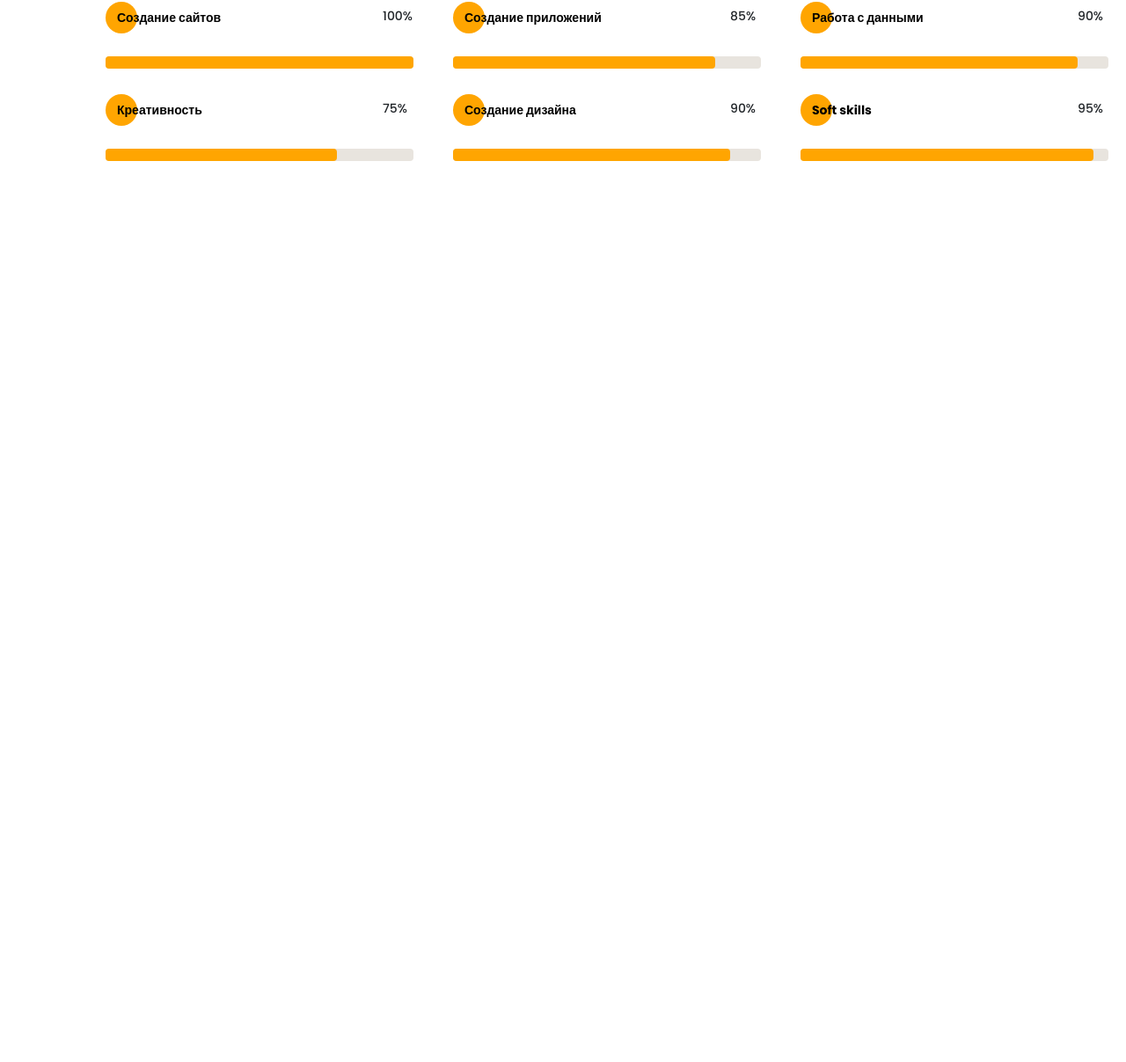
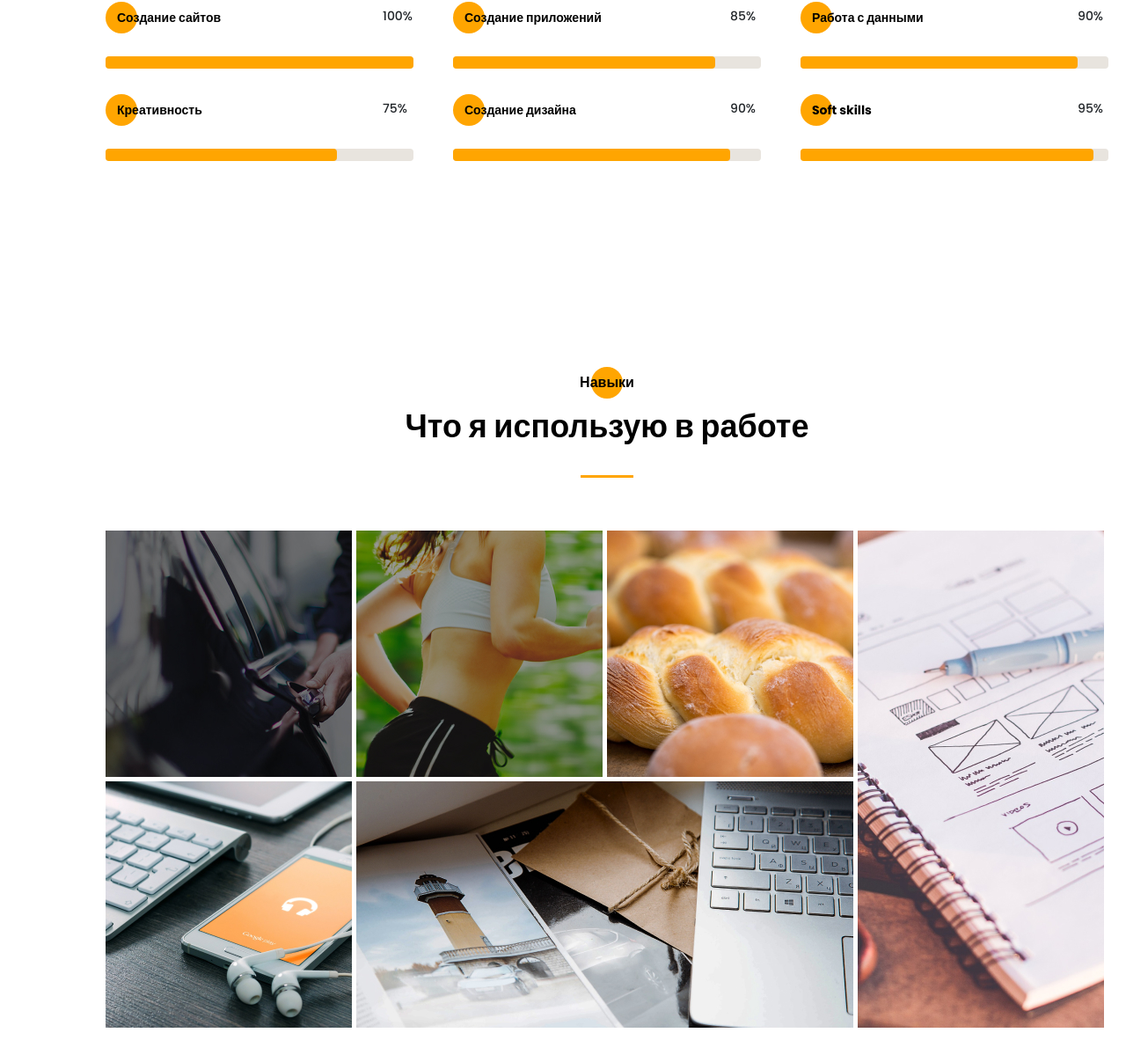
Before and after one commit to Alekseywow/portfolio_nov, a website: page src/index.html in a window 1280 px wide. Shown: the part 3185-4392 px from the top of the page at 88% size. Before the commit the page ends 3488 px from the top, so only its background shows below. Drawn offline with nearby package versions, Linux system fonts and the light colour scheme; files that its build step writes are made by us from their sources; files whose address does not match are found by name.

Commit message:
added blog portfolio

```diff
--- a/src/index.html
+++ b/src/index.html
@@ -140,10 +140,10 @@
 
     <section class="resume">
         <div class="container">
-            <h2 class="title title_fz16 resume__title">
+            <h2 class="title title_fz16 title__section-title">
                 Опыт
             </h2>
-            <div class="title title_fz36 resume__subtitle">
+            <div class="title title_fz36 title__section-subtitle">
                 Чем я буду полезна
             </div>
             <div class="divider"></div>
@@ -222,8 +222,8 @@
 
     <section class="skills">
         <div class="container">
-            <h2 class="title title_fz16 skills__title">Навыки</h2>
-            <div class="title title_fz36 skills__subtitle">Что я использую в работе</div>
+            <h2 class="title title_fz16 title__section-title">Навыки</h2>
+            <div class="title title_fz36 title__section-subtitle">Что я использую в работе</div>
             <div class="divider"></div>
             <div class="skills__inner">
                 <div class="skills__item">
@@ -323,6 +323,35 @@
         </div>
     </section>
 
+    <section class="portfolio">
+        <div class="container">
+            <h2 class="title title_fz16 title__section-title">Навыки</h2>
+            <div class="title title_fz36 title__section-subtitle">Что я использую в работе</div>
+            <div class="divider"></div>
+
+            <div class="portfolio__wrapper">
+                <a href="#" class="portfolio__item">
+                    <img src="img/works/uber.jpg" alt="uber">
+                </a>
+                <a href="#" class="portfolio__item">
+                    <img src="img/works/pulse.jpg" alt="pulse">
+                </a>
+                <a href="#" class="portfolio__item">
+                    <img src="img/works/bread.jpg" alt="test">
+                </a>
+                <a href="#" class="portfolio__item vertical">
+                    <img src="img/works/plans.jpg" alt="test">
+                </a>
+                <a href="#" class="portfolio__item">
+                    <img src="img/works/ipad.jpg" alt="test">
+                </a>
+                <a href="#" class="portfolio__item horizonal">
+                    <img src="img/works/mac.jpg" alt="test">
+                </a>
+            </div>
+        </div>
+    </section>
+
     <script src="js/script.js"></script>
 </body>
 </html>
--- /dev/null
+++ b/src/sass/blocks/_portfolio.scss
@@ -0,0 +1,28 @@
+.portfolio{
+    padding: 120px;
+
+    &__wrapper{
+        margin-top: 60px;
+        display: grid;
+        grid-template: repeat(2, 280px) / repeat(4, 280px);
+        grid-auto-rows: 280px;
+        gap: 5px;
+        .vertical{
+            grid-row: 1 / 3;
+            grid-column: 4 / 5;
+        }
+        .horizonal {
+            grid-row: 2 / 3;
+            grid-column: 2 / 4;
+        }
+    }
+    &__item{
+        transition: all 0.6s;
+        img{
+            width: 100%;
+        }
+        &:hover{
+            transform: scale(1.05);
+        }
+    }
+}
--- a/src/sass/blocks/_resume.scss
+++ b/src/sass/blocks/_resume.scss
@@ -1,18 +1,5 @@
 .resume {
     padding-top: 120px;
-    &__title {
-        position: relative;
-        text-align: center;
-        @include before_circle;
-        &:before {
-            top: -6px;
-            left: 50%;
-            transform: translateX(-50%);
-        }
-    }
-    &__subtitle {
-        text-align: center;
-    }
     &__wrapper {
         padding: 60px 65px 0 65px;
         display: grid;
--- a/src/sass/blocks/_skills.scss
+++ b/src/sass/blocks/_skills.scss
@@ -1,18 +1,5 @@
 .skills{
     padding: 120px;
-    &__title{
-        text-align: center;
-        position: relative;
-        @include before_circle;
-        &::before{
-            top: -6px;
-            left: 50%;
-            transform: translateX(-50%);
-        }
-    }
-    &__subtitle{
-        text-align: center;
-    }
     &__inner{
         margin-top: 60px;
         padding: 0 10px;
--- a/src/sass/blocks/_title.scss
+++ b/src/sass/blocks/_title.scss
@@ -21,4 +21,17 @@
     &_fz48{
         font-size: 48px;
     }
+    &__section-title{
+        text-align: center;
+        position: relative;
+        @include before_circle;
+        &::before{
+            top: -6px;
+            left: 50%;
+            transform: translateX(-50%);
+        }
+    }
+    &__section-subtitle{
+        text-align: center;
+    }
 }
--- a/src/sass/style.scss
+++ b/src/sass/style.scss
@@ -32,3 +32,4 @@
 @import 'blocks/about';
 @import 'blocks/resume';
 @import 'blocks/skills';
+@import 'blocks/portfolio';
```
Also changed, not shown: dist/css/style.min.css, dist/img/works/mac.jpg (added), dist/index.html, src/img/works/mac.jpg (added).
